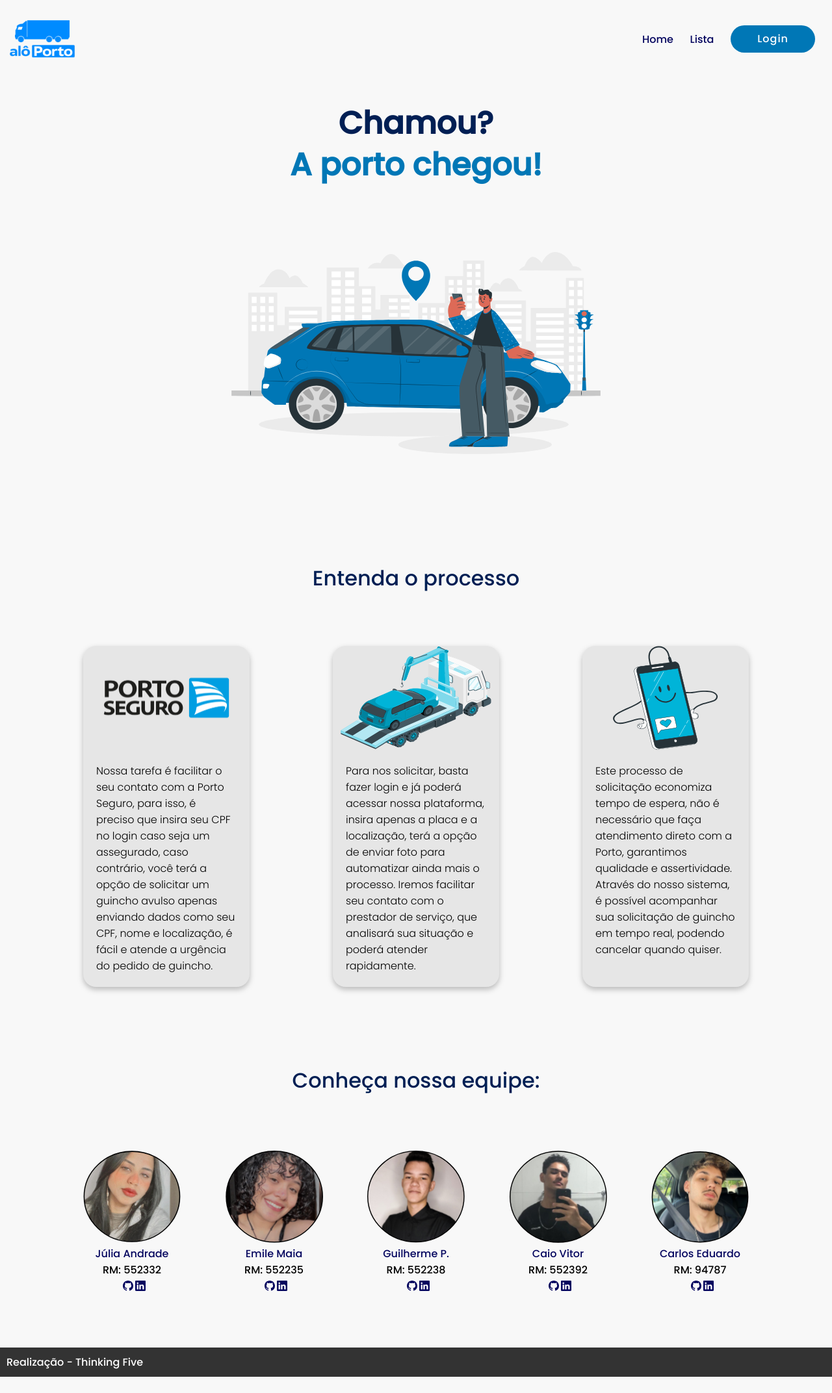
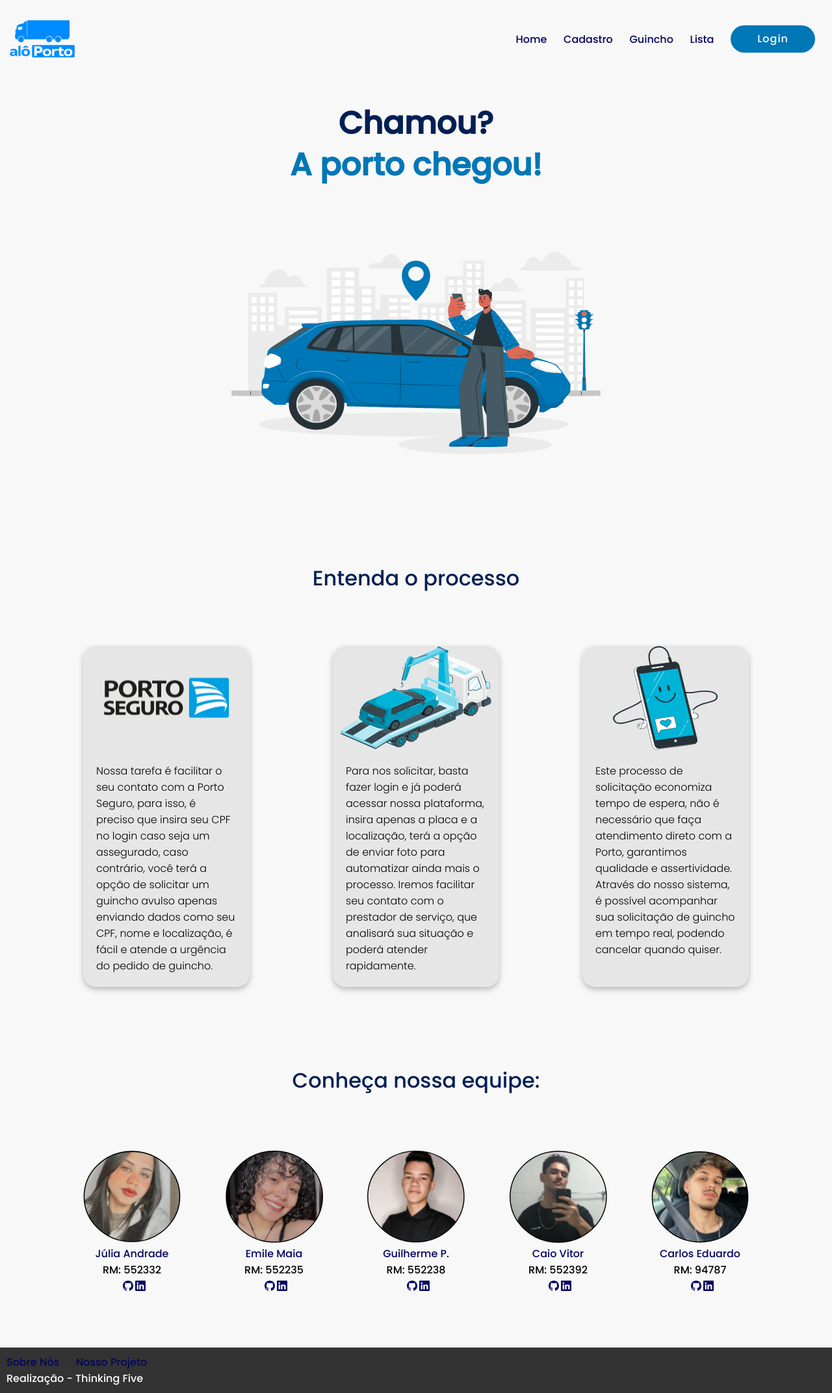
Before and after one commit to Emii2003/Alo_Porto, a Next.js app: page / in a window 1280 px wide. Shown: the whole page at 65% size. Before the commit the page ends 2119 px from the top, so only its background shows below. Built offline with nearby package versions, Linux system fonts and the light colour scheme.

Commit message:
Ajustando css e animações

```diff
--- a/src/components/Cabecalho/Menu.jsx
+++ b/src/components/Cabecalho/Menu.jsx
@@ -18,6 +18,13 @@ export default function Menu() {
               <li>
                 <Link href="/home">Home</Link>
               </li>
+
+              <li>
+                <Link href='/cadastro'>Cadastro</Link>
+              </li>
+              <li>
+                <Link href='/solicitarGuincho'>Guincho</Link>
+              </li>
               <li>
                 <Link href='/listaSolicitacoes'>Lista</Link>
               </li>
--- a/src/components/Rodape/Rodape.jsx
+++ b/src/components/Rodape/Rodape.jsx
@@ -6,6 +6,12 @@ export default function Footer(){
     return(
         <footer className="footer">
         <div className="footer-content">
+          <nav className="footer-links">
+            <ul>
+              <li><Link href = '/sobre'>Sobre Nós</Link></li>
+              <li><Link href = '/projeto'>Nosso Projeto</Link></li>
+            </ul>
+          </nav>
           <p className="footer-text">Realização - Thinking Five</p>
         </div>
       </footer>
```
Also changed, not shown: src/app/home/home.css (indentation only).
